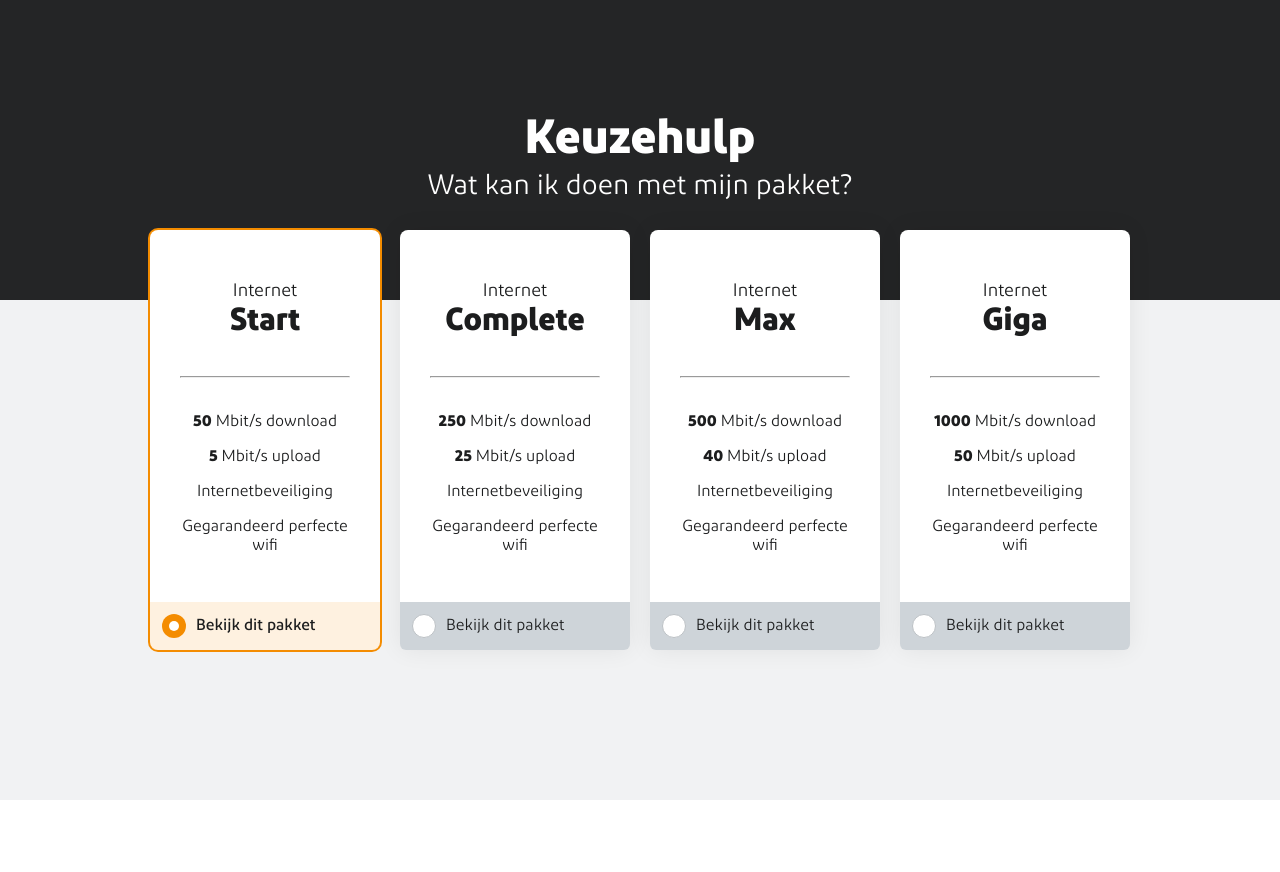
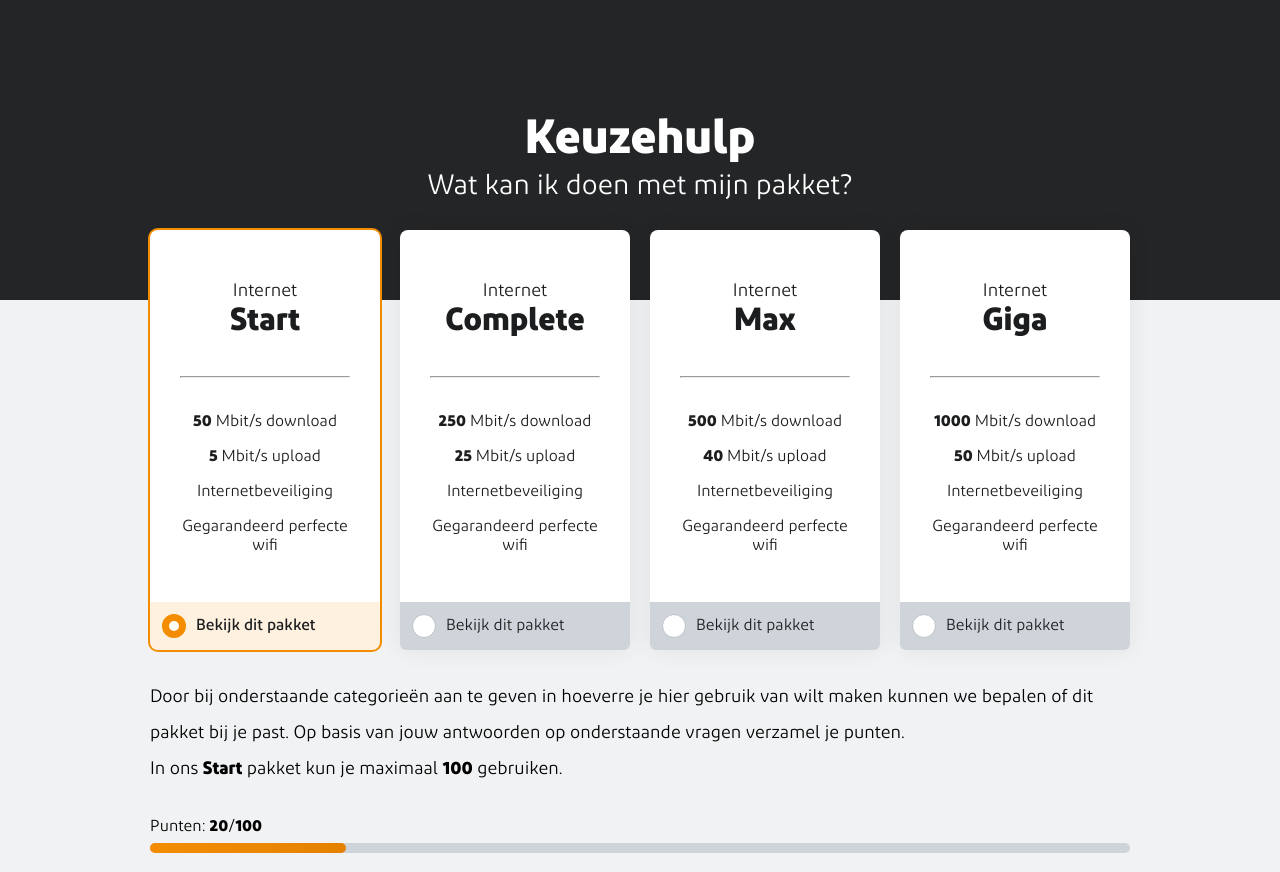
Before and after one commit to gerwinov/zg-point-distributer, a React (Create React App) app: page / in a window 1280 px wide. Before the commit the page ends 800 px from the top, so only its background shows below. Built offline with nearby package versions, Linux system fonts and the light colour scheme.

Commit message:
Progress bar added

```diff
--- a/src/components/App.js
+++ /dev/null
@@ -1,52 +0,0 @@
-import React from 'react';
-import styles from './App.module.scss';
-import packages from '../globals/packages';
-import Card from './card/Card';
-import Header from './header/Header';
-
-class App extends React.Component {
-  constructor(props) {
-    super(props);
-    this.setActiveCard = this.setActiveCard.bind(this);
-    this.state = {
-      activeCard: 'start'
-    };
-  }
-
-  setActiveCard(name) {
-    const packageId = name.toLowerCase();
-    if (packages[packageId]) {
-      this.setState({
-        activeCard: packageId
-      });
-    }
-  }
-
-  render() {
-    return (
-      <div className={styles.app}>
-        <Header />
-        <div className={styles.packages}>
-          <Card
-            package={packages.start}
-            active={this.state.activeCard === 'start'}
-            onCardClick={this.setActiveCard} />
-          <Card
-            package={packages.complete}
-            active={this.state.activeCard === 'complete'}
-            onCardClick={this.setActiveCard} />
-          <Card
-            package={packages.max}
-            active={this.state.activeCard === 'max'}
-            onCardClick={this.setActiveCard} />
-          <Card
-            package={packages.giga}
-            active={this.state.activeCard === 'giga'}
-            onCardClick={this.setActiveCard} />
-        </div>
-      </div>
-    );
-  }
-}
-
-export default App;
--- a/src/components/App.module.scss
+++ /dev/null
@@ -1,11 +0,0 @@
-.app {
-  height: 100%;
-  background-color: var(--light);
-}
-
-.packages {
-  display: flex;
-  justify-content: space-evenly;
-  max-width: 1000px;
-  margin: -10vh auto 0;
-}
--- /dev/null
+++ b/src/components/app/App.js
@@ -0,0 +1,58 @@
+import React from 'react';
+import styles from './App.module.scss';
+import packages from '../../globals/packages';
+import Card from '../card/Card';
+import Distributer from '../distributer/Distributer';
+import Header from '../header/Header';
+
+class App extends React.Component {
+  constructor(props) {
+    super(props);
+    this.setActiveCard = this.setActiveCard.bind(this);
+    this.state = {
+      activeCard: 'start'
+    };
+  }
+
+  setActiveCard(name) {
+    const packageId = name.toLowerCase();
+    if (packages[packageId]) {
+      this.setState({
+        activeCard: packageId
+      });
+    }
+  }
+
+  render() {
+    return (
+      <div>
+        <Header />
+        <div className={styles.app}>
+          <div className={styles.packages}>
+            <Card
+              package={packages.start}
+              active={this.state.activeCard === 'start'}
+              onCardClick={this.setActiveCard} />
+            <Card
+              package={packages.complete}
+              active={this.state.activeCard === 'complete'}
+              onCardClick={this.setActiveCard} />
+            <Card
+              package={packages.max}
+              active={this.state.activeCard === 'max'}
+              onCardClick={this.setActiveCard} />
+            <Card
+              package={packages.giga}
+              active={this.state.activeCard === 'giga'}
+              onCardClick={this.setActiveCard} />
+          </div>
+          <Distributer
+            points={packages[this.state.activeCard].points}
+            packageName={packages[this.state.activeCard].name} />
+        </div>
+      </div>
+    );
+  }
+}
+
+export default App;
--- /dev/null
+++ b/src/components/app/App.module.scss
@@ -0,0 +1,9 @@
+.app {
+  max-width: 1000px;
+  margin: 0 auto;
+}
+
+.packages {
+  display: flex;
+  margin-top: -10vh;
+}
--- /dev/null
+++ b/src/components/distributer/Distributer.js
@@ -0,0 +1,28 @@
+import React from 'react';
+import ProgressBar from '../progressbar/ProgressBar'
+import styles from './Distributer.module.scss';
+
+class Distributer extends React.Component {
+  constructor(props) {
+    super(props);
+
+    this.state = {
+      pointsDistributed: 20
+    };
+  }
+
+  render() {
+    return (
+      <div className={styles.distributer}>
+        <p className={styles.description}>
+          Door bij onderstaande categorie&euml;n aan te geven in hoeverre je hier gebruik van wilt maken kunnen we bepalen of dit pakket bij je past.
+          Op basis van jouw antwoorden op onderstaande vragen verzamel je punten. <br />
+          In ons <strong>{this.props.packageName}</strong> pakket kun je maximaal <strong>{this.props.points}</strong> gebruiken.
+        </p>
+        <ProgressBar max={this.props.points} value={this.state.pointsDistributed} />
+      </div>
+    );
+  }
+}
+
+export default Distributer;
--- /dev/null
+++ b/src/components/distributer/Distributer.module.scss
@@ -0,0 +1,9 @@
+.distributer {
+  margin: 2vh 10px;
+}
+
+.description {
+  line-height: 36px;
+  font-size: 18px;
+  margin: 20px 0 30px 0;
+}
--- a/src/components/header/Header.js
+++ b/src/components/header/Header.js
@@ -1,7 +1,7 @@
 import React from 'react';
 import styles from './Header.module.scss';
 
-function Header(props) {
+function Header() {
     return (
       <div className={styles.header}>
         <h1 className={styles.title}>Keuzehulp</h1>
--- /dev/null
+++ b/src/components/progressbar/ProgressBar.js
@@ -0,0 +1,18 @@
+import React from 'react';
+import styles from './ProgressBar.module.scss';
+
+function ProgressBar(props) {
+    return (
+      <div>
+        <label for="progressbar">Punten: <strong>{props.value}</strong>/<strong>{props.max}</strong></label>
+        <progress
+          id="progressbar"
+          className={styles.progressbar}
+          name="progressbar"
+          max={props.max}
+          value={props.value}/>
+      </div>
+    );
+}
+
+export default ProgressBar;
--- /dev/null
+++ b/src/components/progressbar/ProgressBar.module.scss
@@ -0,0 +1,20 @@
+.progressbar{
+  width: 100%;
+  animation: animate-stripes 5s linear infinite;
+
+  &[value] {
+    appearance: none;
+    height: 10px;
+
+    &::-webkit-progress-bar {
+      background-color: var(--silver-85);
+      border-radius: 8px;
+    }
+
+    &::-webkit-progress-value {
+      background-image: linear-gradient(to right, var(--orange) 0%, var(--orange-darken) 154%);
+      border-radius: 8px;
+      transition: width 0.5s;
+    }
+  }
+}
--- a/src/globals/packages.js
+++ b/src/globals/packages.js
@@ -1,23 +1,27 @@
 const packages = {
     start: {
       name: 'Start',
-      downloadSpeed: '50',
-      uploadSpeed: '5'
+      downloadSpeed: 50,
+      uploadSpeed: 5,
+      points: 100
     },
     complete: {
       name: 'Complete',
-      downloadSpeed: '250',
-      uploadSpeed: '25'
+      downloadSpeed: 250,
+      uploadSpeed: 25,
+      points: 200
     },
     max: {
       name: 'Max',
-      downloadSpeed: '500',
-      uploadSpeed: '40'
+      downloadSpeed: 500,
+      uploadSpeed: 40,
+      points: 400
     },
     giga: {
       name: 'Giga',
-      downloadSpeed: '1000',
-      uploadSpeed: '50'
+      downloadSpeed: 1000,
+      uploadSpeed: 50,
+      points: 800
     }
 };
 
--- a/src/index.js
+++ b/src/index.js
@@ -1,7 +1,7 @@
 import React from 'react';
 import ReactDOM from 'react-dom';
 import './index.scss';
-import App from './components/App';
+import App from './components/app/App';
 import * as serviceWorker from './serviceWorker';
 
 ReactDOM.render(
--- a/src/index.scss
+++ b/src/index.scss
@@ -51,14 +51,10 @@
 body {
   height: 100%;
   margin: 0;
+  background-color: var(--light);
   font-family: 'Diodrum', -apple-system, BlinkMacSystemFont, sans-serif;
   -webkit-font-smoothing: antialiased;
   -moz-osx-font-smoothing: grayscale;
-}
-
-html,
-#root {
-  height: 100%;
 }
 
 code {
@@ -89,6 +85,20 @@ button {
   }
 }
 
+input[type=range] {
+  -webkit-appearance: none;
+  width: 100%;
+  background: transparent;
+
+  &::-webkit-slider-thumb {
+    -webkit-appearance: none;
+  }
+
+  &:focus {
+    outline: none;
+  }
+}
+
 :root {
   --white: #fff;
   --light: #f1f2f3;
@@ -98,5 +108,6 @@ button {
   --silver-15: #242526;
   --dark: #1c1d1e;
   --orange: #f48c00;
+  --orange-darken: #db7d00;
   --blue: #00aacc;
 }
```
Also changed, not shown: 1 other file (tests, documents, lock files or other folders).
